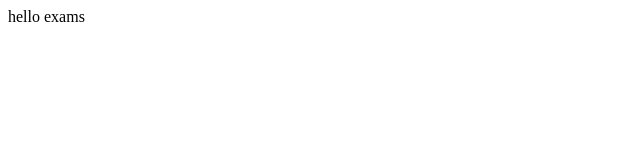
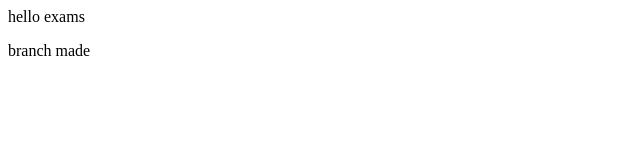
Before and after one commit to Aman100745/semend, a plain HTML site: page index.html in a window 1280 px wide. Shown: the full height of the page, 0-640 px from the left. Drawn offline with Linux system fonts and the light colour scheme.

Commit message:
branch create

```diff
--- a/index.html
+++ b/index.html
@@ -1 +1,2 @@
 <p>hello exams</p>
+<p>branch made</p>
```
